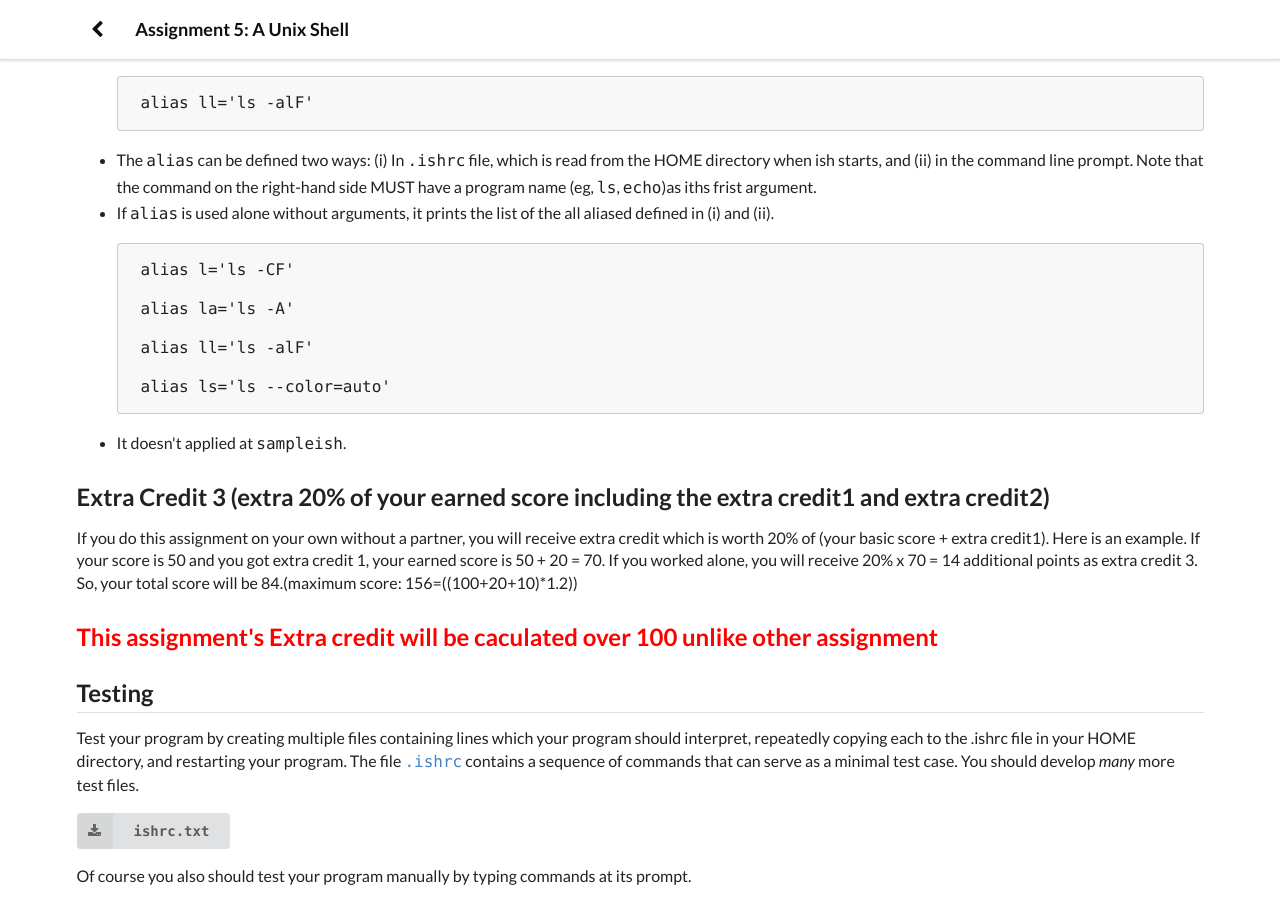
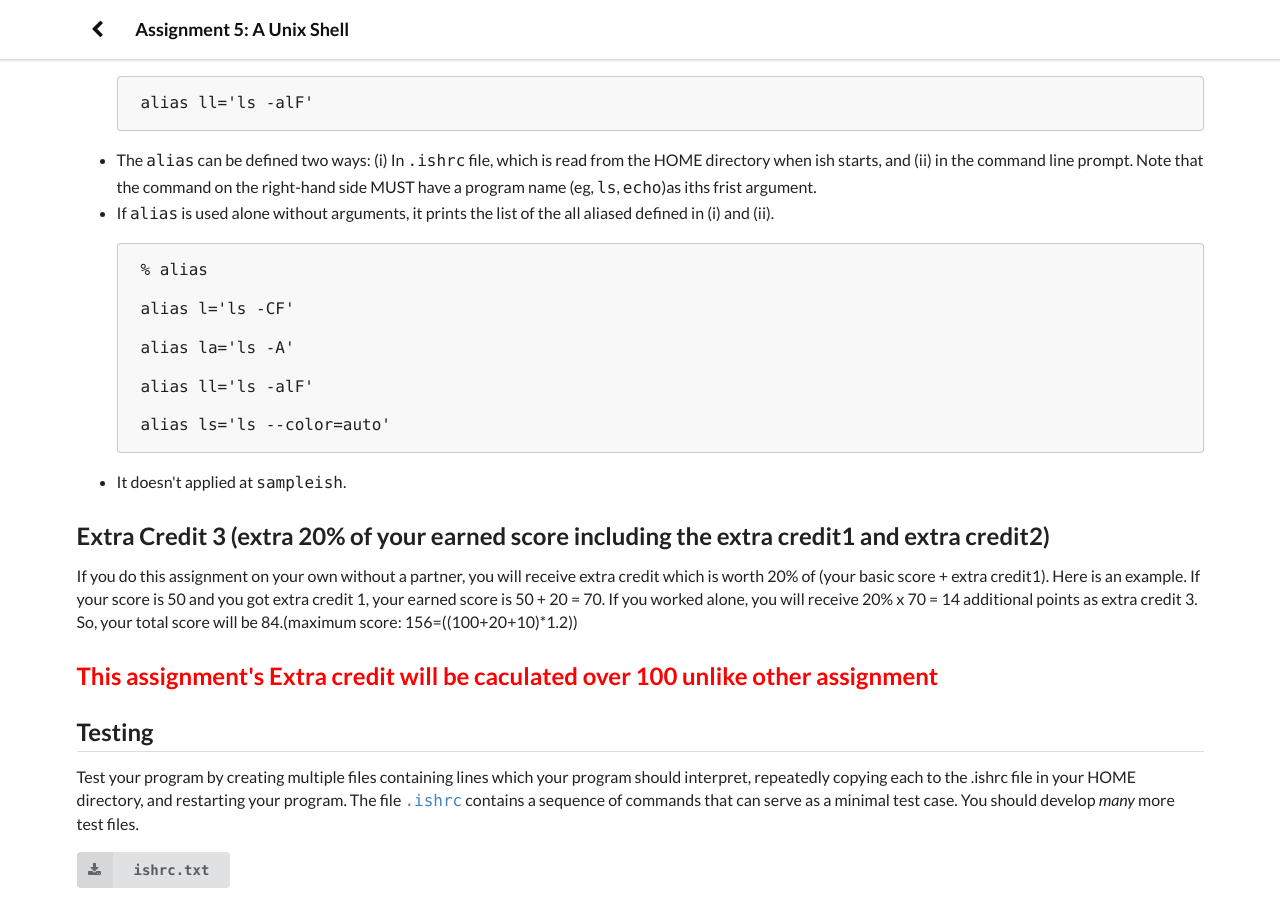
Before and after one commit to ee209-2020-fall/ee209-2020-fall, a Jekyll site: the page assignment/assignment5/assignment5.html, which Jekyll copies as it is, in a window 1280 px wide and 900 px high, scrolled down 4034 px. Built offline with Jekyll 4.4.1, drawn with Linux system fonts in a browser that asks for light colours.

Commit message:
alias no argument

```diff
--- a/assignment/assignment5/assignment5.html
+++ b/assignment/assignment5/assignment5.html
@@ -248,6 +248,7 @@
         </li>
         <li>If <code>alias</code> is used alone without arguments, it prints the list of the all aliased defined in (i) and (ii).</li>
         <div class="ui message">
+            <pre>% alias</pre>
             <pre>alias l='ls -CF'</pre>
             <pre>alias la='ls -A'</pre>
             <pre>alias ll='ls -alF'</pre>
```
